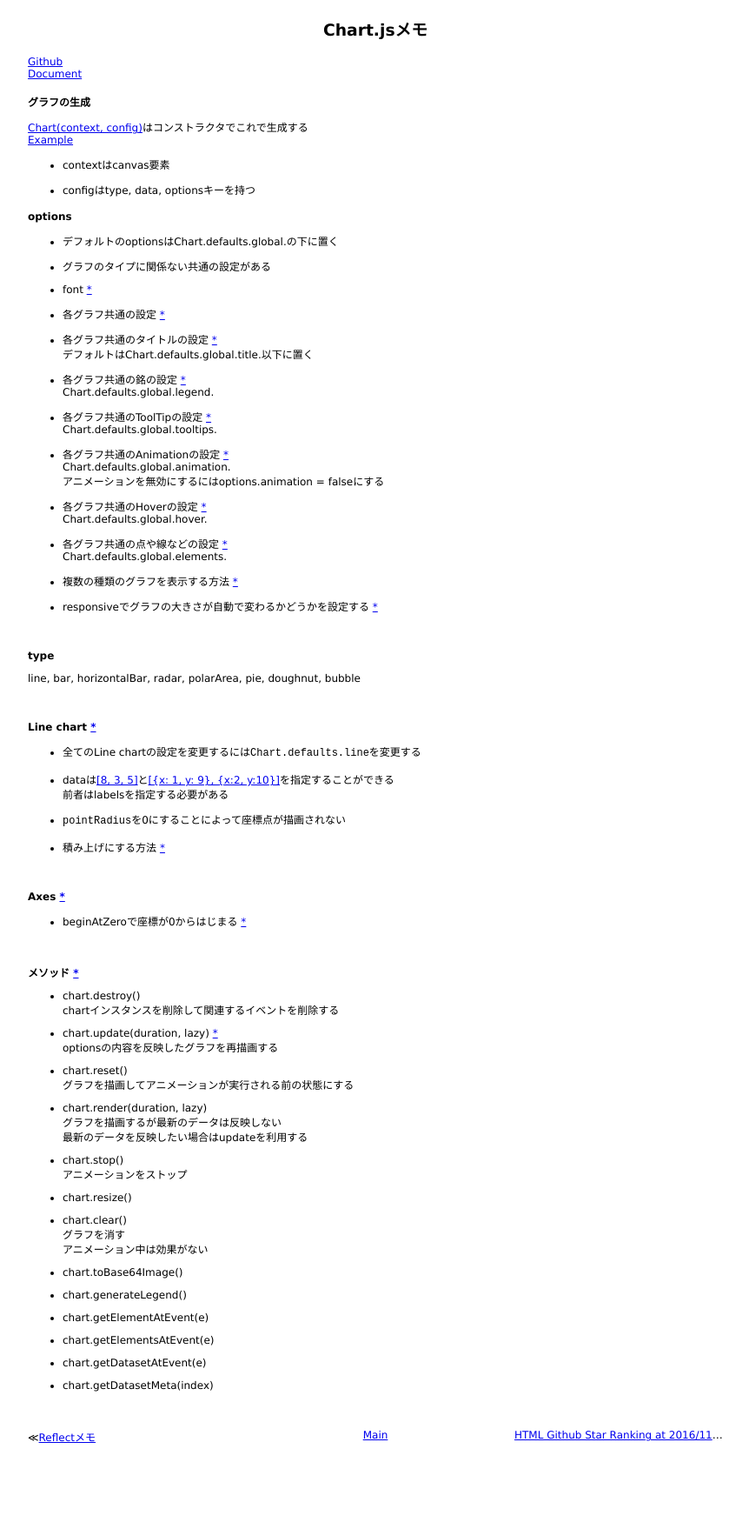
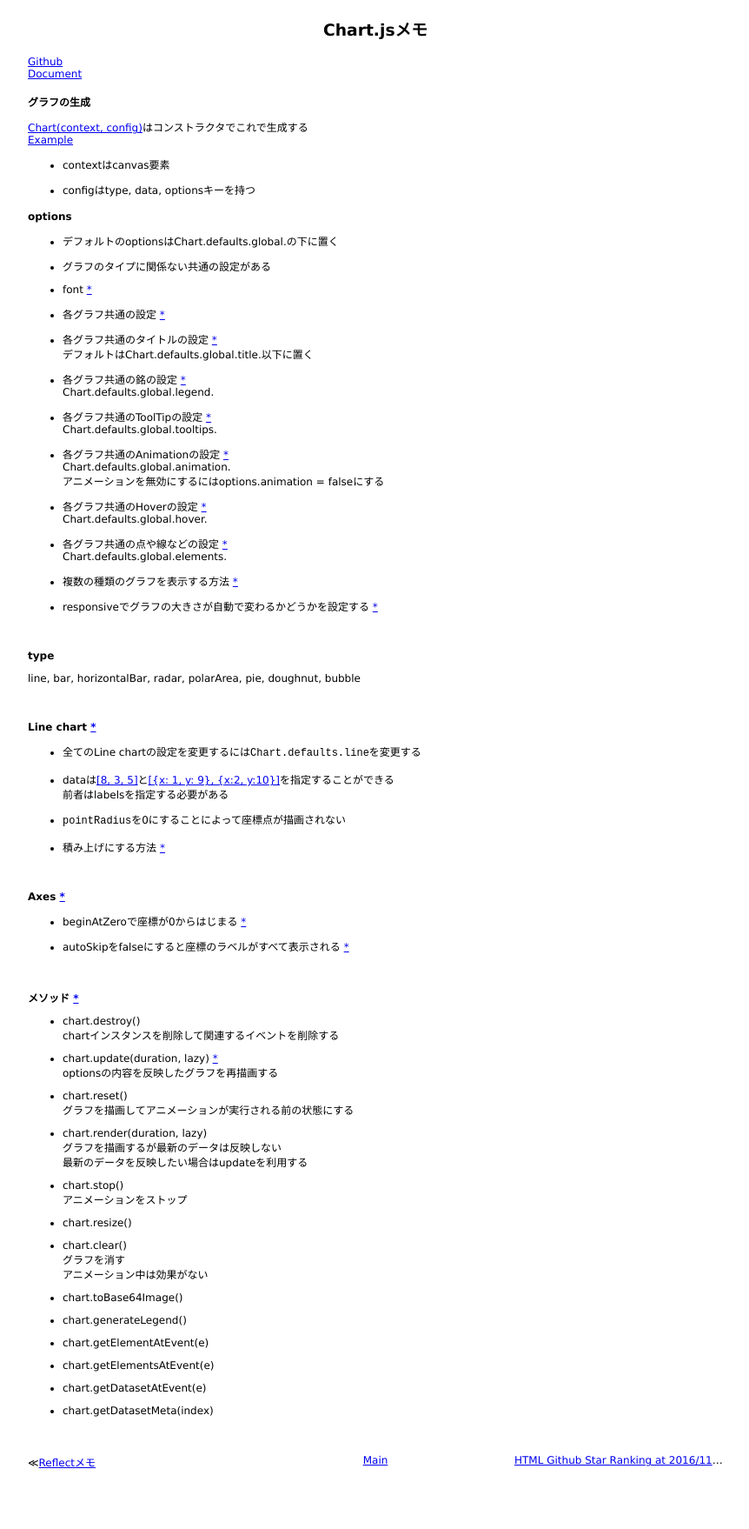
Before and after one commit to 38elements/38elements.github.com, a Jekyll site: the page built from _posts/2016-11-17-chartjs.md, in a window 1280 px wide. Shown: the whole page at 87% size, without its empty margins (208-1070 px from the left). Built offline with Jekyll 4.4.1, drawn with Linux system fonts in a browser that asks for light colours; before the commit the page ends 1729 px from its top, so only the background shows below that.

Commit message:
Update 2016-11-17-chartjs.md

```diff
--- a/_posts/2016-11-17-chartjs.md
+++ b/_posts/2016-11-17-chartjs.md
@@ -75,6 +75,8 @@ line, bar, horizontalBar, radar, polarArea, pie, doughnut, bubble
 
 * beginAtZeroで座標が0からはじまる [\*](http://www.chartjs.org/docs/latest/axes/cartesian/linear.html#linear-cartesian-axis)
 
+* autoSkipをfalseにすると座標のラベルがすべて表示される [\*](http://www.chartjs.org/docs/latest/axes/cartesian/#tick-configuration)
+
 <br>
 
 #### メソッド [\*](http://www.chartjs.org/docs/latest/developers/api.html)
```
